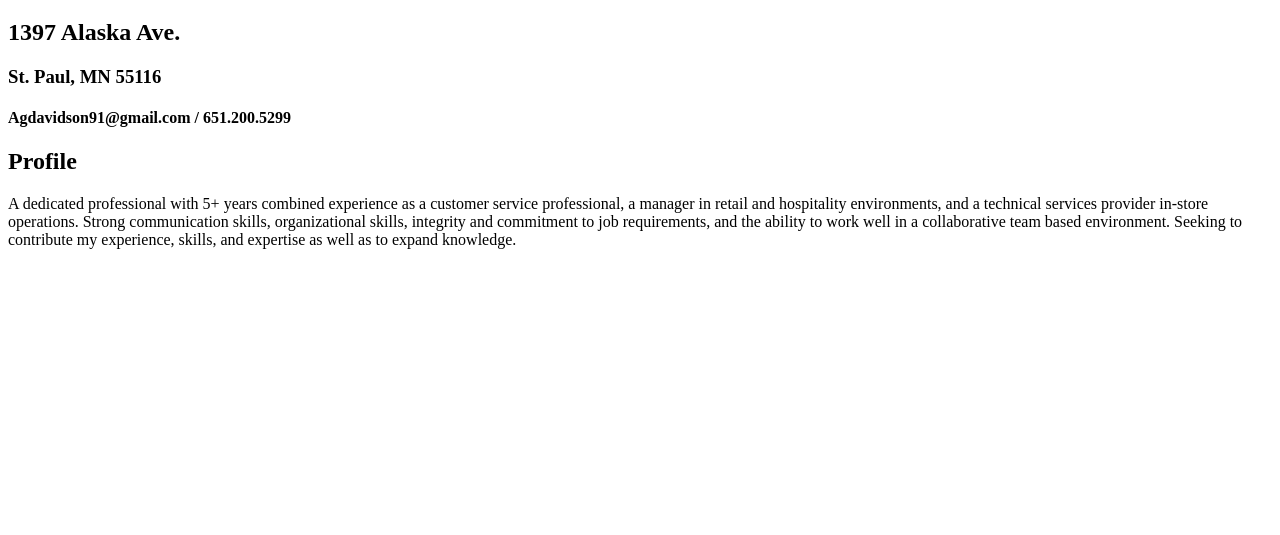
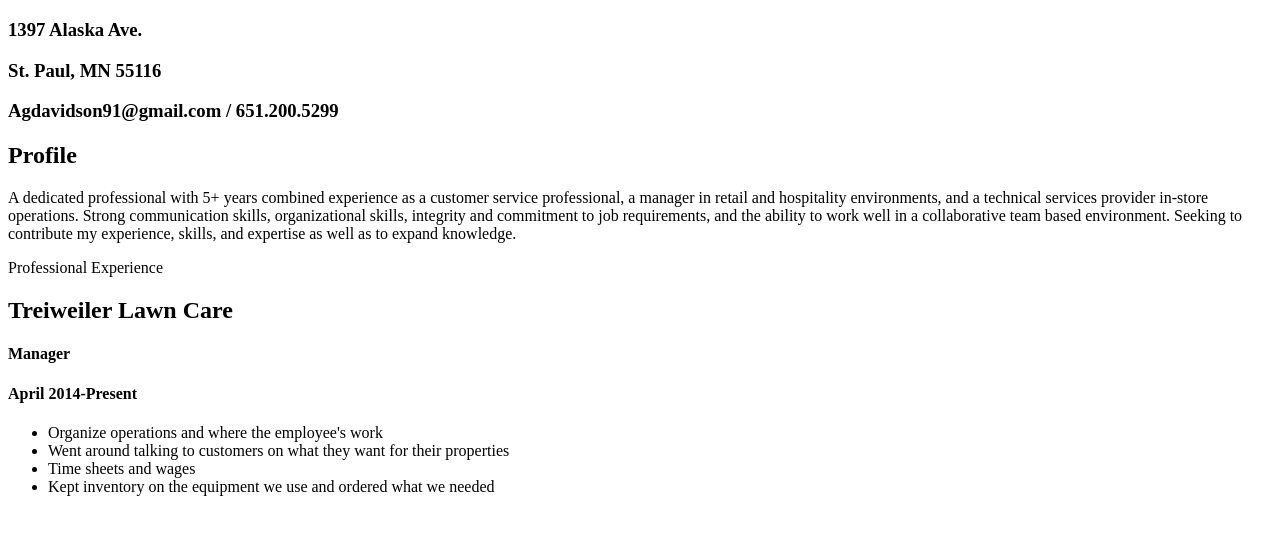
Before and after one commit to Adamgd91/adamgd91.github.io, a plain HTML site: page index.html in a window 1280 px wide. Shown: the part 61-596 px from the top of the page. Drawn offline with Linux system fonts and the light colour scheme.

Commit message:
ul and li

```diff
--- a/index.html
+++ b/index.html
@@ -1,22 +1,39 @@
 <!Doctype html>
 <html lang="en">
 <meta charset="utf-8"/>
-
   <head>
     <title>Adam Davidson's Resume</title>
   </head>
 
   <body>
-   <div class="container">
-     <div class="Contact">
+   <div id="container">
+     <div id="Contact">
         <h1>Adam Davidson</h1>
-        <h2>1397 Alaska Ave.</h2>
+        <h3>1397 Alaska Ave.</h3>
         <h3>St. Paul, MN 55116</h3>
-        <h4>Agdavidson91@gmail.com / 651.200.5299</h4>
+        <h3>Agdavidson91@gmail.com / 651.200.5299</h3>
      </div>
 
-    <h2>Profile</h2>
-    <p>A dedicated professional with 5+ years combined experience as a customer service professional, a manager in retail and hospitality environments, and a technical services provider in-store operations. Strong communication skills, organizational skills, integrity and commitment to job requirements, and the ability to work well in a collaborative team based environment. Seeking to contribute my experience, skills, and expertise as well as to expand knowledge.</p>
+   <div id="About me">
+     <h2>Profile</h2>
+     <p>A dedicated professional with 5+ years combined experience as a customer service professional, a manager in retail and hospitality environments, and a technical services provider in-store operations. Strong communication skills, organizational skills, integrity and commitment to job requirements, and the ability to work well in a collaborative team based environment. Seeking to contribute my experience, skills, and expertise as well as to expand knowledge.</p>
+   </div>
+
+   <div id="Professional"> Professional Experience
+    <div id="Lawn">
+        <h2>Treiweiler Lawn Care</h2>
+     <div class="dates">
+        <h4>Manager</h4>
+        <h4>April 2014-Present</h4>
+     </div>
+     <ul>
+        <li>Organize operations and where the employee's work
+        <li>Went around talking to customers on what they want for their properties
+        <li>Time sheets and wages
+        <li>Kept inventory on the equipment we use and ordered what we needed
+     </ul>
+   </div>
+ </div>
 
 
 
```
